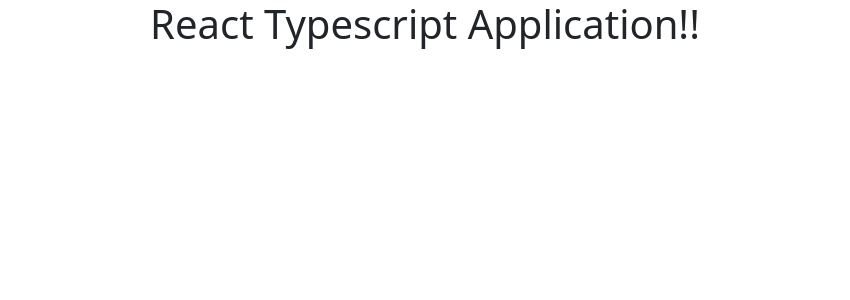
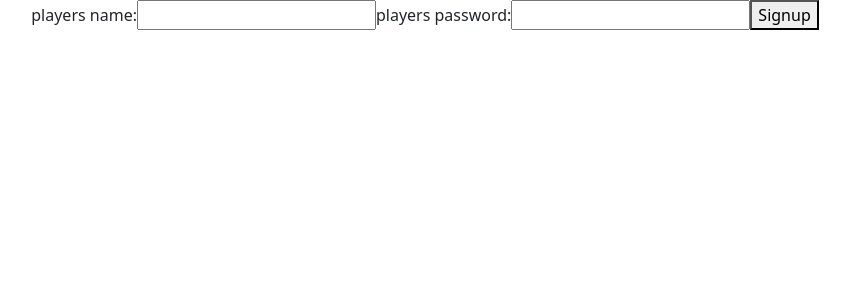
Before and after one commit to jpolaczek/chess_app_client, a React (Create React App) app: page /sign_up in a window 1280 px wide. Shown: the top 300 px of the page, without its empty margins (215-1065 px from the left). Built offline with nearby package versions, Linux system fonts and the light colour scheme.

Commit message:
sign up form

```diff
--- a/src/App.tsx
+++ b/src/App.tsx
@@ -1,22 +1,21 @@
 import './App.css';
-import React, { Component } from 'react';
-import './App.css';
+import { BrowserRouter as Router, Route, Switch } from 'react-router-dom';
+import Signup from './components/Signup';
 
-type MyProps = {
+function App() {
+  return (
+    <Router>
+      <div className="App">
+        <div className="content">
+          <Switch>
+            <Route exact path="/sign_up">
+              <Signup />
+            </Route>
+          </Switch>
+        </div>
+      </div>
+    </Router>
+  );
 }
 
-class App extends Component<MyProps>{
-  constructor(props: MyProps) {
-    super(props)
-  }
-
-
-  render() {
-    return (
-      <div className='App'>
-        <h1>React Typescript Application!!</h1>
-      </div>
-    );
-  }
-}
 export default App;
--- /dev/null
+++ b/src/components/Signup.tsx
@@ -0,0 +1,37 @@
+import axios from "axios";
+import { FormEvent, useState } from "react";
+import { useHistory } from "react-router-dom";
+
+const Signup = () => {
+    const [playersName, setPlayersName] = useState('');
+    const [password, setPassword] = useState('');
+    const history = useHistory();
+
+    const handleSubmit = (e: FormEvent) => {
+        e.preventDefault();
+        axios.post('/api/sign_up', { name: playersName, password: password })
+            .then(() => { alert('success post') })
+    }
+
+    return (
+        <form onSubmit={handleSubmit}>
+            <label>players name:</label>
+            <input
+                type="text"
+                required
+                value={playersName}
+                onChange={(e) => setPlayersName(e.target.value)}
+            />
+            <label>players password:</label>
+            <input
+                type="password"
+                required
+                value={password}
+                onChange={(e) => setPassword(e.target.value)}
+            />
+            <button>Signup</button>
+        </form>
+    );
+}
+
+export default Signup;
```
Also changed, not shown: package.json (+6 -1 lines), 1 other file (tests, documents, lock files or other folders).
